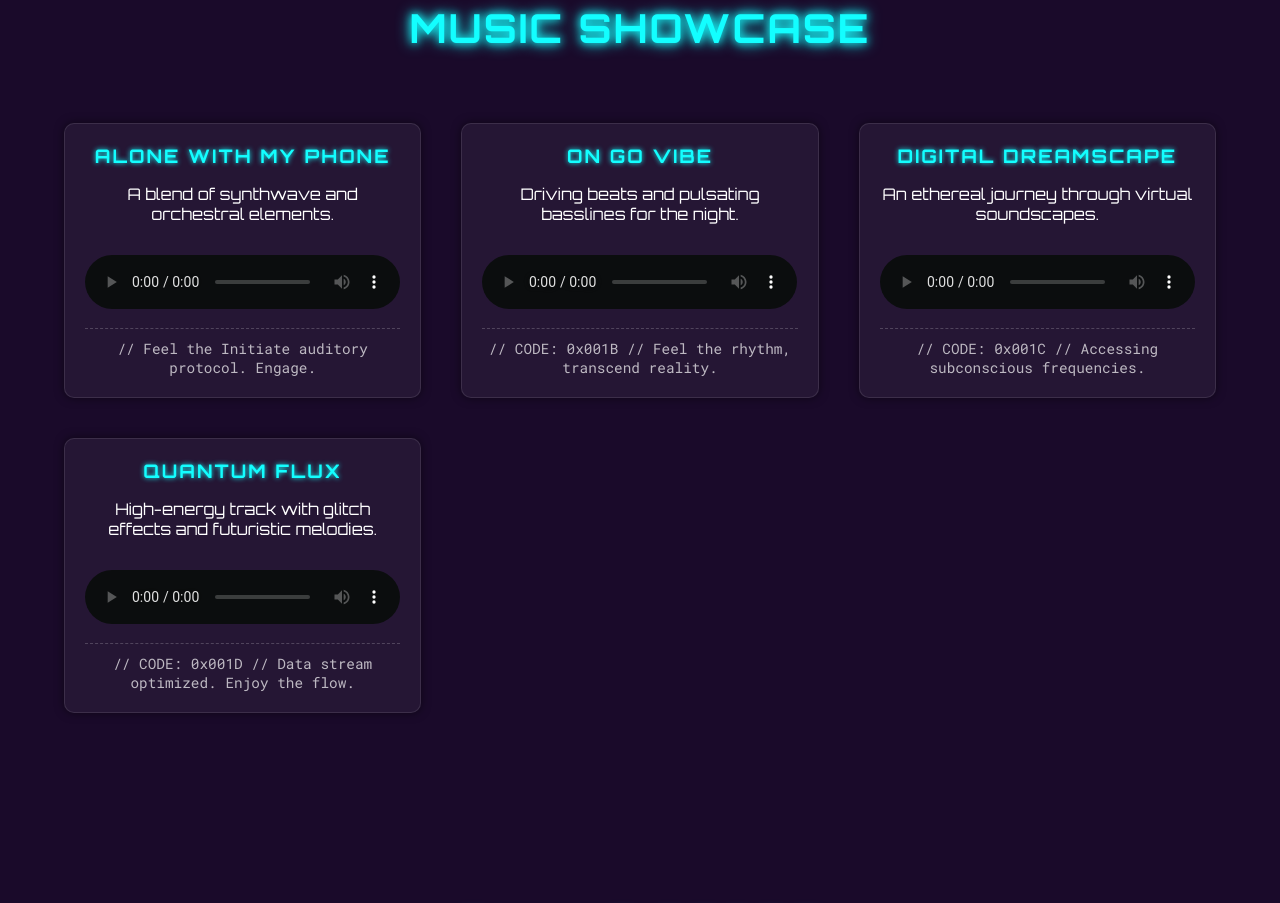
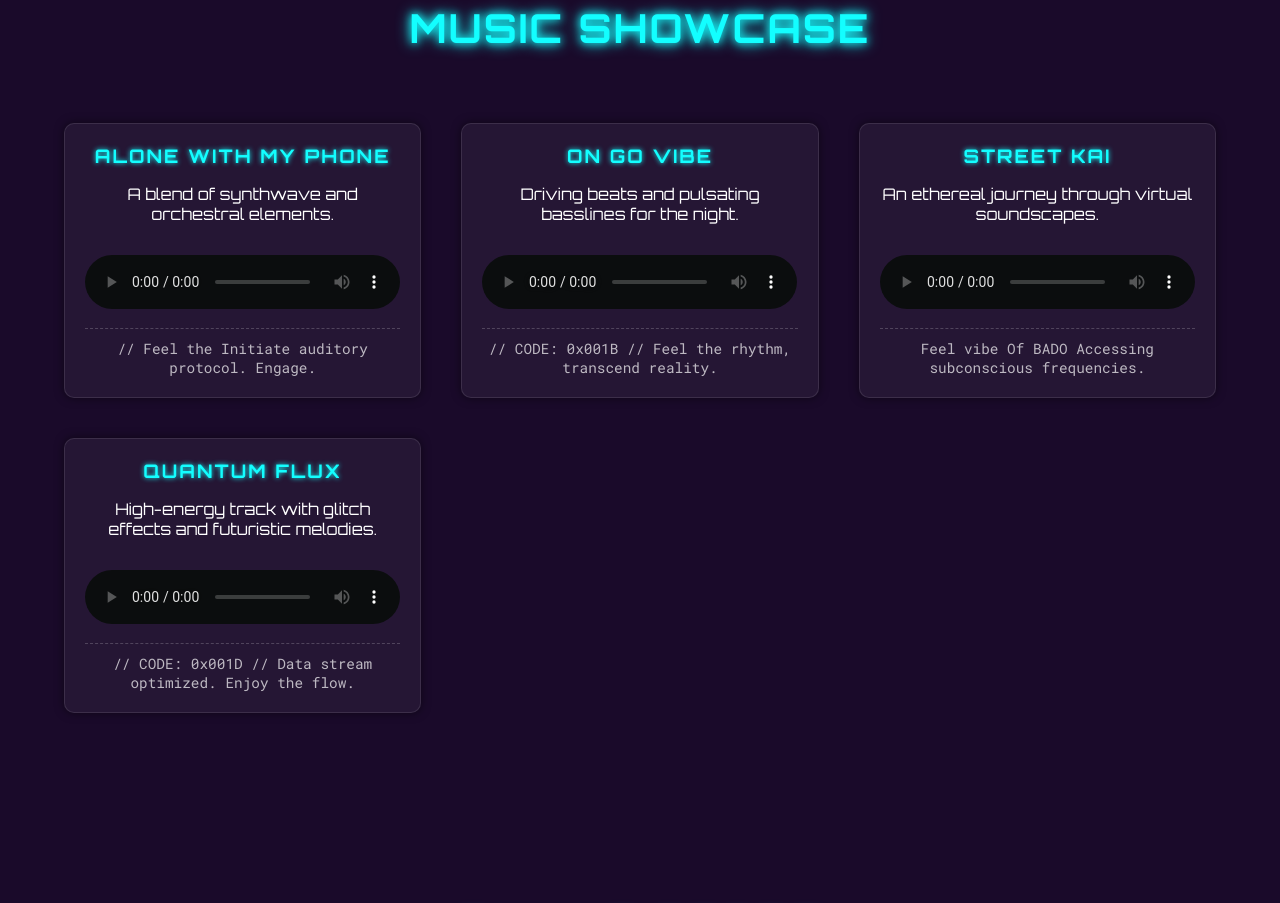
Before and after one commit to Onimix/Onimix, a plain HTML site: page index.html in a window 1280 px wide. Shown: the part 1137-2040 px from the top of the page. Drawn offline with Linux system fonts and the light colour scheme.

Commit message:
Update index.html

```diff
--- a/index.html
+++ b/index.html
@@ -579,13 +579,13 @@
                 <div class="shoutout">// CODE: 0x001B // Feel the rhythm, transcend reality.</div>
             </div>
             <div class="song-card">
-                <h3>Digital Dreamscape</h3>
+                <h3>Street Kai</h3>
                 <p>An ethereal journey through virtual soundscapes.</p>
                 <audio controls>
-                    <source src="" type="audio/mpeg">
+                     <source src="street_kai.mp3" type="audio/mpeg">
                     Your browser does not support the audio element.
                 </audio>
-                <div class="shoutout">// CODE: 0x001C // Accessing subconscious frequencies.</div>
+                <div class="shoutout"> Feel vibe Of BADO Accessing subconscious frequencies.</div>
             </div>
             <div class="song-card">
                 <h3>Quantum Flux</h3>
```
